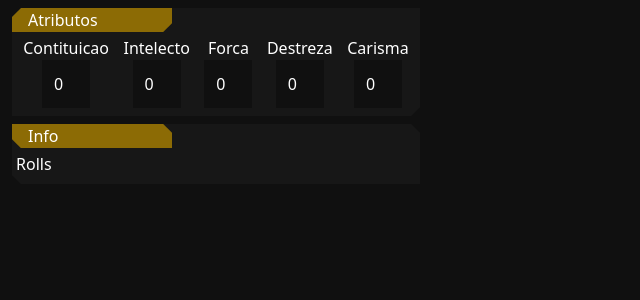
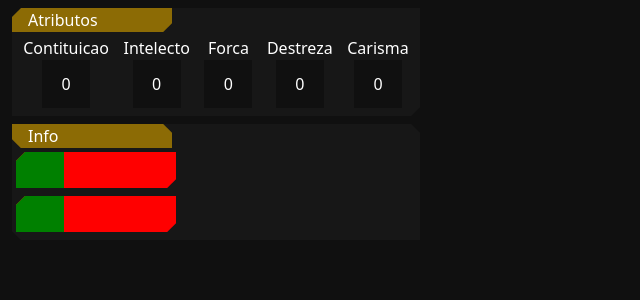
Before and after one commit to fabriciohod/Morpheus-ui, a SvelteKit app: page / in a window 1280 px wide. Shown: the top 300 px of the page, without its empty margins (0-640 px from the left). Built offline with nearby package versions, Linux system fonts and the light colour scheme.

Commit message:
Stats Bar

```diff
--- /dev/null
+++ b/src/lib/componets/character sheet/baseAttributes.svelte
@@ -0,0 +1,24 @@
+<script lang="ts">
+	export let name: string;
+</script>
+
+<div class="flex flex-col items-center justify-center">
+	<p>{name}</p>
+	<input type="number" class="bg-morpheus-darker w-12 h-12 text-center" value="0" />
+</div>
+
+<style>
+	/*chrome*/
+	input[type='number']::-webkit-inner-spin-button,
+	input[type='number']::-webkit-outer-spin-button {
+		-webkit-appearance: none;
+		margin: 0;
+	}
+
+	/*firefox*/
+	input[type='number'] {
+		-moz-appearance: textfield;
+		appearance: textfield;
+		margin: 0;
+	}
+</style>
--- a/src/lib/componets/panel.svelte
+++ b/src/lib/componets/panel.svelte
@@ -3,7 +3,7 @@
 	export let cardBevel: 1 | 2 = 1;
 </script>
 
-<div class={`card-polygon-${cardBevel} text-white m-2 pb-2 bg-morpheus-dark`}>
+<div class={`card-polygon-${cardBevel} text-white m-2 pb-2 bg-morpheus-dark h-fit`}>
 	{#if title !== ''}
 		<h1 class={`card-polygon-${cardBevel} text-white bg-morpheus-highlight w-40 mb-1 px-4`}>
 			{title}
--- a/src/routes/+page.svelte
+++ b/src/routes/+page.svelte
@@ -1,5 +1,6 @@
 <script lang="ts">
 	import AppShell from '$lib/componets/appShell.svelte';
+	import BaseAttributes from '$lib/componets/character sheet/baseAttributes.svelte';
 	import Panel from '$lib/componets/panel.svelte';
 	const base = ['Contituicao', 'Intelecto', 'Forca', 'Destreza', 'Carisma'];
 </script>
@@ -9,15 +10,29 @@
 		<Panel title="Atributos">
 			<div class="flex justify-around flex-wrap">
 				{#each base as item}
-					<div class="flex flex-col items-center justify-center">
-						<p>{item}</p>
-						<input type="number" class="bg-morpheus-darker w-12 h-12 text-center" value="0" />
-					</div>
+					<BaseAttributes name={item} />
 				{/each}
 			</div>
 		</Panel>
 		<Panel title="Info" cardBevel={2}>
-			<h1>Rolls</h1>
+			<div class="grid grid-rows-2 gap-2">
+				<div class="w-64 h-9">
+					<progress value="30" max="100" class="card-polygon-1 bg-morpheus-darker h-full" />
+				</div>
+				<div class="w-64 h-9">
+					<progress value="30" max="100" class="card-polygon-1 bg-morpheus-darker h-full" />
+				</div>
+			</div>
 		</Panel>
 	</div>
 </AppShell>
+
+<style>
+	progress::-webkit-progress-bar {
+		background-color: red;
+	}
+
+	progress::-moz-progress-bar {
+		background-color: red;
+	}
+</style>
```
